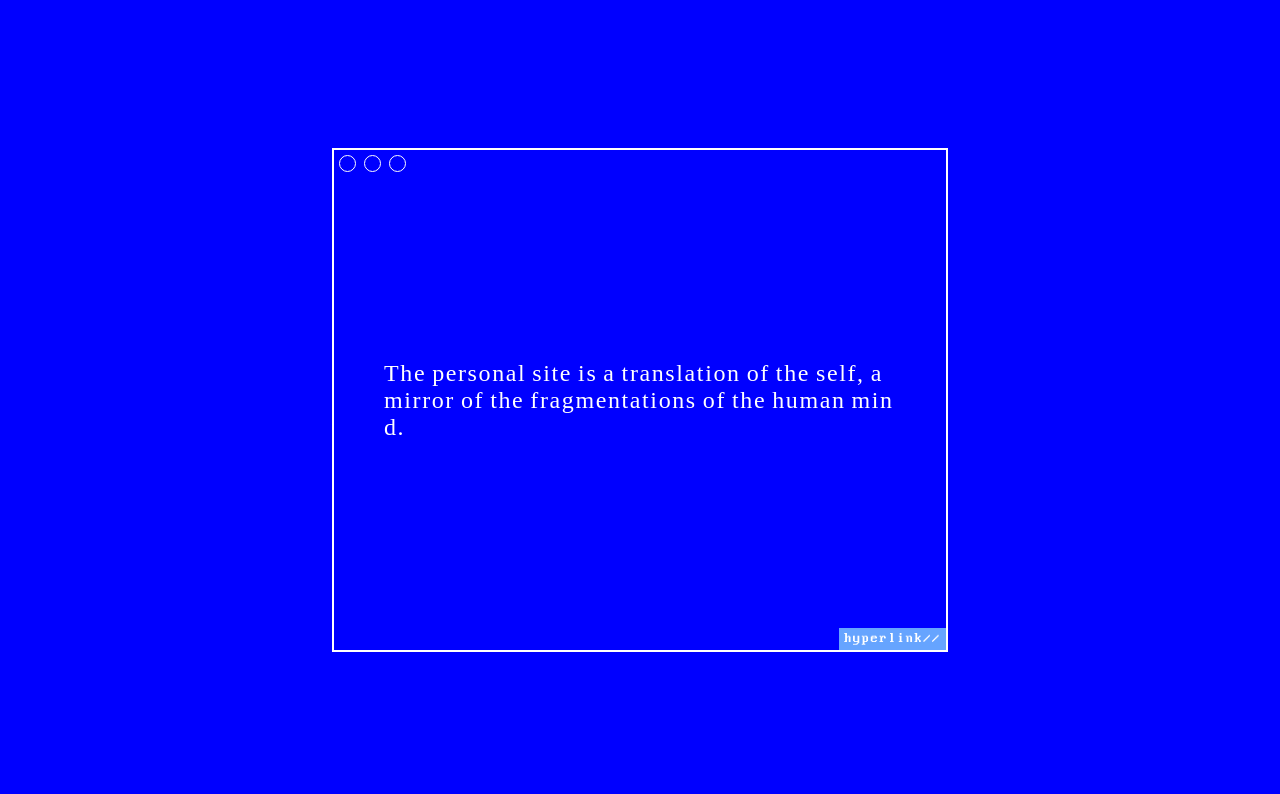
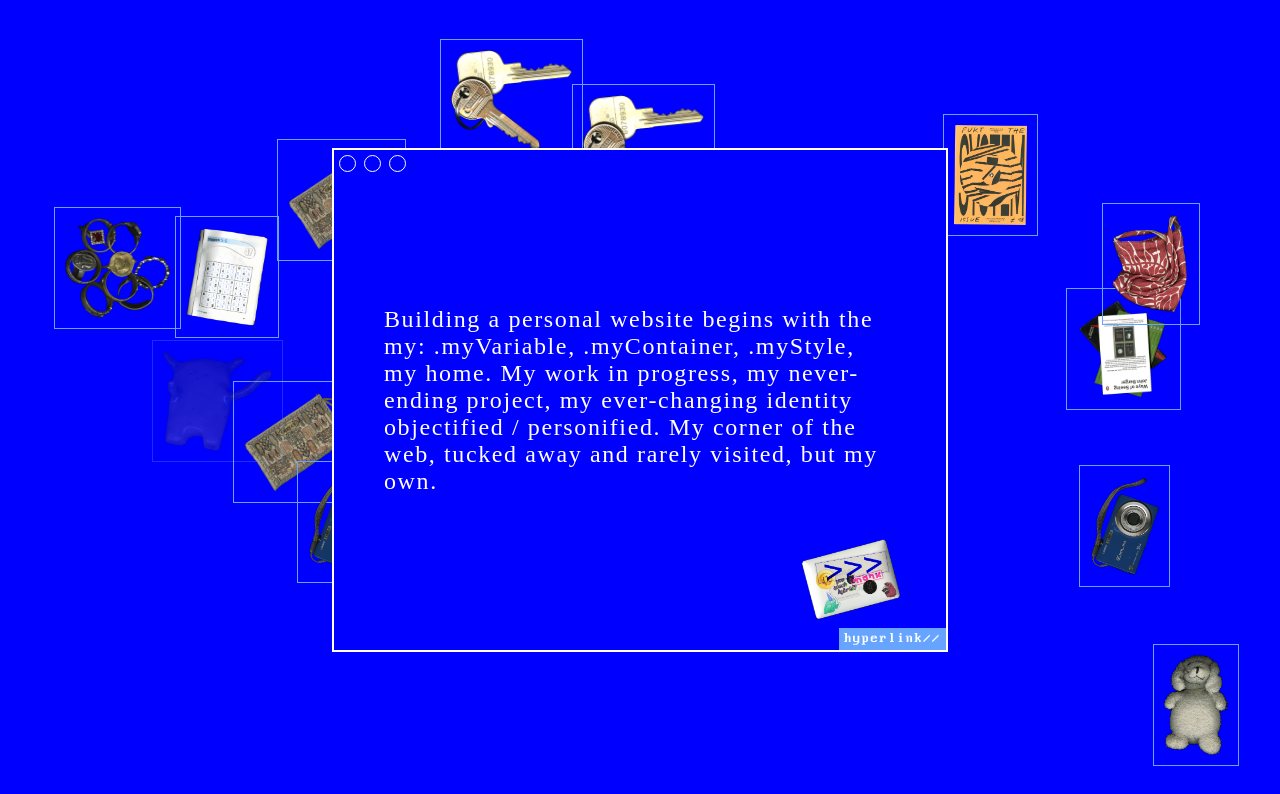
Before and after one commit to guuseh/mypersonalhyperlink, a React (Vite) app: page /#/2 in a window 1280 px wide. Shown: the top 794 px of the page. Built offline with nearby package versions, Linux system fonts and the light colour scheme; a web font is replaced by a local one.

Commit message:
change to hashrouter & img location

```diff
--- a/index.html
+++ b/index.html
@@ -4,7 +4,7 @@
     <meta charset="UTF-8" />
     <link rel="icon" type="image/svg+xml" href="/img/favicon.png" />
     <meta name="viewport" content="width=device-width, initial-scale=1.0" />
-    <title>hyperlink//////</title>
+    <title>hyperlink//</title>
   </head>
   <body>
     <div id="root"></div>
--- a/package.json
+++ b/package.json
@@ -3,7 +3,7 @@
   "private": false,
   "version": "0.0.0",
   "type": "module",
-  "homepage": "https://guuseh.github.io/mypersonalhyperlink/",
+  "homepage": "https://guuseh.github.io/mypersonalhyperlink",
   "scripts": {
     "dev": "vite",
     "predeploy": "npm run build",
--- a/src/App.jsx
+++ b/src/App.jsx
@@ -1,4 +1,4 @@
-import { BrowserRouter as Router, Routes, Route, Link } from "react-router-dom";
+import { HashRouter as Router, Routes, Route, Link } from "react-router-dom";
 import Page1 from "./pages/Page1"
 import Page2 from "./pages/Page2"
 import Page3 from "./pages/Page3"
--- a/src/pages/Page10.jsx
+++ b/src/pages/Page10.jsx
@@ -40,35 +40,35 @@ const Page10 = () => {
 
 
         const [pictures, setPictures] = useState([
-            {src: "/img/sqr/bag.png", x: 0*x+10, y: 0},
-            {src: "/img/sqr/balls.png", x: x+10, y: 0},
+            {src: "./img/sqr/bag.png", x: 0*x+10, y: 0},
+            {src: "./img/sqr/balls.png", x: x+10, y: 0},
             {src: "", x: 3*x+10, y: 0},
-            {src: "/img/sqr/books.png", x: x+10, y: y},
-            {src: "/img/sqr/bracelet.png", x: 2*x+10, y: y},
+            {src: "./img/sqr/books.png", x: x+10, y: y},
+            {src: "./img/sqr/bracelet.png", x: 2*x+10, y: y},
             {src: "", x: 4*x+10, y: y},
-            {src: "/img/sqr/cam.png", x: 0*x+10, y: y*2},
-            {src: "/img/sqr/candle.png", x: 2*x+10, y: y*2},
-            {src: "/img/sqr/ceramic.png", x: 3*x+10, y: y*2},
-            {src: "/img/sqr/cross.png", x: x+10, y: y*3},
+            {src: "./img/sqr/cam.png", x: 0*x+10, y: y*2},
+            {src: "./img/sqr/candle.png", x: 2*x+10, y: y*2},
+            {src: "./img/sqr/ceramic.png", x: 3*x+10, y: y*2},
+            {src: "./img/sqr/cross.png", x: x+10, y: y*3},
             {src: "", x: 3*x+10, y: y*3},
-            {src: "/img/sqr/fukt.png", x: 4*x+10, y: y*3},
-            {src: "/img/sqr/ghost.png", x: x+10, y: y*4},
+            {src: "./img/sqr/fukt.png", x: 4*x+10, y: y*3},
+            {src: "./img/sqr/ghost.png", x: x+10, y: y*4},
             {src: "", x: 2*x+10, y: y*4},
             {src: "", x: 4*x+10, y: y*4},
-            {src: "/img/sqr/greece.png", x: 0*x+10, y: y*5},
-            {src: "/img/sqr/hondje.png", x: 3*x+10, y: y*5},
-            {src: "/img/sqr/jager.png", x: 4*x+10, y: y*5},
+            {src: "./img/sqr/greece.png", x: 0*x+10, y: y*5},
+            {src: "./img/sqr/hondje.png", x: 3*x+10, y: y*5},
+            {src: "./img/sqr/jager.png", x: 4*x+10, y: y*5},
             {src: "", x: 0*x+10, y: y*6},
-            {src: "/img/sqr/keys.png", x: 2*x+10, y: y*6},
-            {src: "/img/sqr/matches.png", x: 4*x+10, y: y*6},
-            {src: "/img/sqr/mug.png", x: x+10, y: y*7},
-            {src: "/img/sqr/pic.png", x: 2*x+10, y: y*7},
+            {src: "./img/sqr/keys.png", x: 2*x+10, y: y*6},
+            {src: "./img/sqr/matches.png", x: 4*x+10, y: y*6},
+            {src: "./img/sqr/mug.png", x: x+10, y: y*7},
+            {src: "./img/sqr/pic.png", x: 2*x+10, y: y*7},
             {src: "", x: 0*x+10, y: y*8},
-            {src: "/img/sqr/polish.png", x: x+10, y: y*8},
-            {src: "/img/sqr/rings.png", x: 2*x+10, y: y*8},
-            {src: "/img/sqr/sudoku.png", x: 4*x+10, y: y*8},
+            {src: "./img/sqr/polish.png", x: x+10, y: y*8},
+            {src: "./img/sqr/rings.png", x: 2*x+10, y: y*8},
+            {src: "./img/sqr/sudoku.png", x: 4*x+10, y: y*8},
             {src: "", x: x+10, y: y*9},
-            {src: "/img/sqr/turtle.png", x: 3*x+10, y: y*9},
+            {src: "./img/sqr/turtle.png", x: 3*x+10, y: y*9},
             {src: "", x: 0*x+10, y: y*3},
           ])
 
--- a/src/pages/Page2.jsx
+++ b/src/pages/Page2.jsx
@@ -9,27 +9,27 @@ const Page2 = () => {
   const [clicked, setClicked] = useState(false)
   const duration = 2;
   const pictures = [
-    "/img/bag.png",
-    "/img/balls.png",
-    "/img/books.png",
-    "/img/bracelet.png",
-    "/img/cam.png",
-    "/img/candle.png",
-    "/img/ceramic.png",
-    "/img/cross.png",
-    "/img/fukt.png",
-    "/img/ghost.png",
-    "/img/greece.png",
-    "/img/hondje.png",
-    "/img/jager.png",
-    "/img/keys.png",
-    "/img/matches.png",
-    "/img/mug.png",
-    "/img/pic.png",
-    "/img/polish.png",
-    "/img/rings.png",
-    "/img/sudoku.png",
-    "/img/turtle.png",
+    "./img/bag.png",
+    "./img/balls.png",
+    "./img/books.png",
+    "./img/bracelet.png",
+    "./img/cam.png",
+    "./img/candle.png",
+    "./img/ceramic.png",
+    "./img/cross.png",
+    "./img/fukt.png",
+    "./img/ghost.png",
+    "./img/greece.png",
+    "./img/hondje.png",
+    "./img/jager.png",
+    "./img/keys.png",
+    "./img/matches.png",
+    "./img/mug.png",
+    "./img/pic.png",
+    "./img/polish.png",
+    "./img/rings.png",
+    "./img/sudoku.png",
+    "./img/turtle.png",
   ]
 
   const personalsiteStyle = {
@@ -115,7 +115,7 @@ return (
     <div style={close}></div><div style={{...close, left: "30px"}}></div><div style={{...close, left: "55px"}}></div>
 
     <Typewriter text="Building a personal website begins with the my: .myVariable, .myContainer, .myStyle, my home. My work in progress, my never-ending project, my ever-changing identity objectified / personified. My corner of the web, tucked away and rarely visited, but my own." delay={20}/>
-    <motion.img className="click" src="/img/laptop.png" style={{position: "absolute", bottom: "30px", right: "45px", width: "100px"}}
+    <motion.img className="click" src="./img/laptop.png" style={{position: "absolute", bottom: "30px", right: "45px", width: "100px"}}
     initial={{opacity: 0}} animate={{opacity: 1, transition: {delay: 2}}} onClick={(e) => {handleNext()}}/>
     <div className="corner">hyperlink//</div>
   </motion.div>
```
